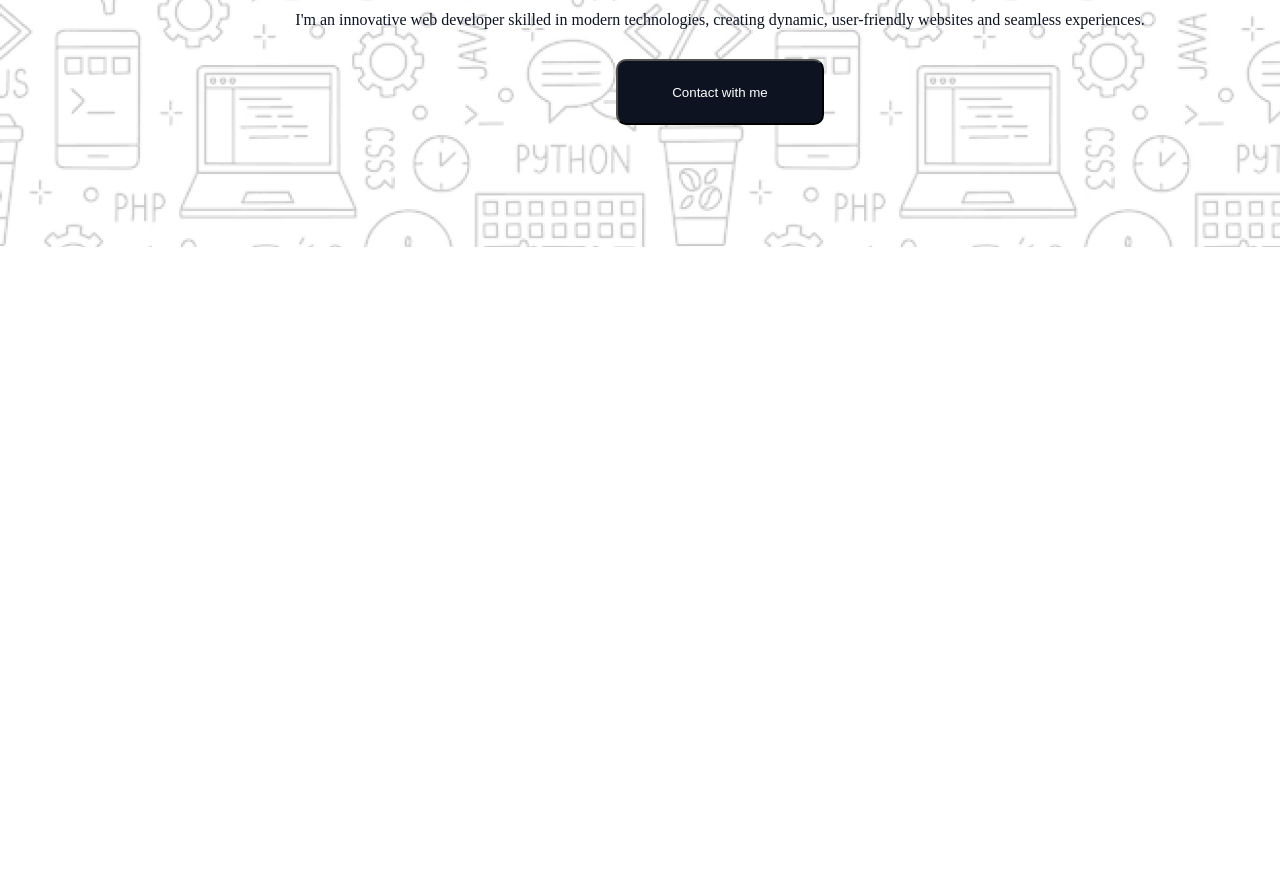
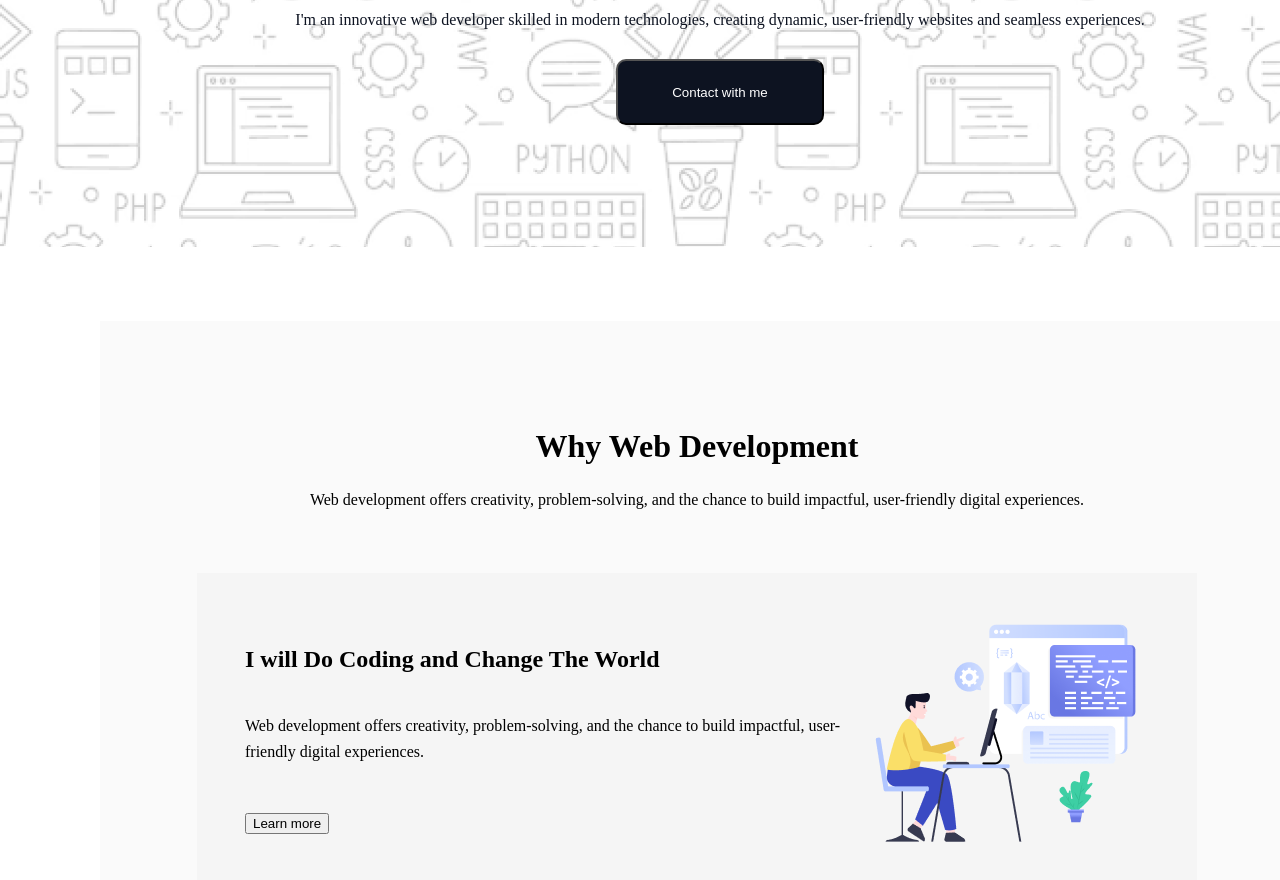
Before and after one commit to ZAMANASHIK/assainment01, a plain HTML site: page index.html in a window 1280 px wide. Shown: the part 536-1416 px from the top of the page. Before the commit the page ends 800 px from the top, so only its background shows below. Drawn offline with Linux system fonts and the light colour scheme; a web font is replaced by a local one.

Commit message:
section 2 done hurreeeee

```diff
--- a/index.html
+++ b/index.html
@@ -23,5 +23,21 @@
             <button  class="btn" style="color: white;">Contact with me</button>
         </div>
     </section>
+    <section id="frame1">
+        <div class="head">
+         <h2 class="head2">Why Web Development</h2>
+         <p class="des">Web development offers creativity, problem-solving, and the chance to build impactful, user-friendly digital experiences.</p>
+        </div>
+        <div class="chart01">
+            <div class="chart01-content">
+             <h2 class="chart01-content1">I will Do Coding and Change The World</h2>
+             <p class="chart01-content2">Web development offers creativity, problem-solving, and the chance to build impactful, user-friendly digital experiences.</p>
+             <button>Learn more</button>
+            </div>
+            <img src="assets/Layer_1.png" alt=""></div>
+
+        </div>
+
+    </section>
 </body>
 </html>
--- a/style/style.css
+++ b/style/style.css
@@ -3,7 +3,7 @@
 nav{
     display: flex;
     justify-content: space-between;
-    margin: 30px ;
+    margin: 10px ;
 }
 #bg{
     background-image: url(../assets/Hero-bg.png) ;
@@ -77,3 +77,53 @@ border-radius: 10px;
 /* color: rgb(255, 255, 255) */
 background: rgb(13, 19, 33);
 }
+#frame1{
+    /* Frame 13 */
+position: absolute;
+width: 1000px;
+height:800px;
+left: 100px;
+right: 152px;
+top: 857px;
+bottom: 2993px;
+/* Auto layout */
+/* display: flex; */
+flex-direction: row;
+justify-content: flex-start;
+align-items: center;
+padding: 80px 97px 80px 97px;
+background-color: rgba(13, 19, 33, 0.02);
+}
+.head2{
+   text-align:center;
+   font-size: 32px;
+}
+.des{
+    text-align:center;
+    font-size: 16px;
+}
+.chart01{
+    display: flex;
+    background-color: rgba(13, 19, 33, 0.02);
+    padding: 48px;
+}
+.head{
+    padding-bottom: 48px;
+}
+.chart01-content1{
+    padding-bottom: 16px;
+    font-size: 24px;
+    font-weight: 700;
+    line-height: 36px;
+    letter-spacing: 0%;
+    text-align: left;
+
+}
+.chart01-content2{
+    padding-bottom: 32px;
+    font-size: 16px;
+    font-weight: 400;
+    line-height: 26px;
+    letter-spacing: 0%;
+    text-align: left;
+}
```
